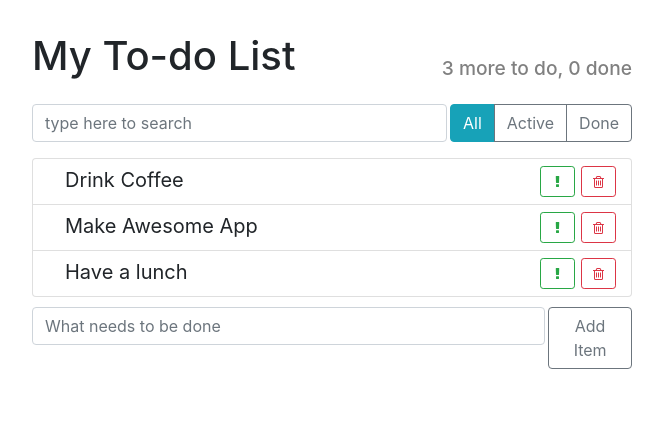
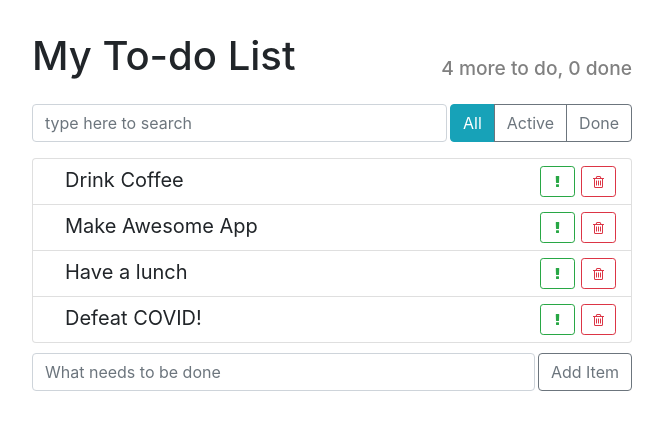
Before and after one commit to Xarizmo/Todo_Bura, a React (Create React App) app: page / in a window 1280 px wide. Shown: the top 430 px of the page, without its empty margins (308-971 px from the left). Built offline with nearby package versions, Linux system fonts and the light colour scheme.

Commit message:
#18-19 add filter & search functionality

```diff
--- a/package.json
+++ b/package.json
@@ -6,6 +6,7 @@
     "@testing-library/jest-dom": "^4.2.4",
     "@testing-library/react": "^9.5.0",
     "@testing-library/user-event": "^7.2.1",
+    "classnames": "^2.2.6",
     "react": "^16.13.1",
     "react-dom": "^16.13.1",
     "react-scripts": "3.4.1"
--- a/src/Components/App/App.js
+++ b/src/Components/App/App.js
@@ -3,8 +3,8 @@ import TodoList from "../TodoList/TodoList";
 import AppHeader from "../AppHeader/AppHeader";
 import SearchPanel from "../SearchPanel/SearchPanel";
 import ItemStatusFilter from "../ItemStatusFilter/ItemStatusFilter";
+import ItemAddForm from "../ItemAddForm/ItemAddForm";
 import './App.css'
-import ItemAddForm from "../ItemAddForm/ItemAddForm";
 
 export default class App extends Component {
 
@@ -14,8 +14,11 @@ export default class App extends Component {
     todoData: [
       this.createTodoItem('Drink Coffee'),
       this.createTodoItem('Make Awesome App'),
-      this.createTodoItem('Have a lunch')
-    ]
+      this.createTodoItem('Have a lunch'),
+      this.createTodoItem('Defeat COVID!')
+    ],
+    term: "",
+    filter: "all"
   };
 
   deleteItem = (id) => {
@@ -71,7 +74,7 @@ export default class App extends Component {
   }
 
   onToggleDone = (id) => {
-    this.setState(({ todoData }) => {
+    this.setState(({todoData}) => {
       return {
         todoData: this.toggleProperty(todoData, id, 'done')
       };
@@ -79,29 +82,61 @@ export default class App extends Component {
   };
 
   onToggleImportant = (id) => {
-    this.setState(({ todoData }) => {
+    this.setState(({todoData}) => {
       return {
         todoData: this.toggleProperty(todoData, id, 'important')
       };
     });
   };
 
+  onSearchChange = (term) => {
+    this.setState({ term })
+  };
+
+  onFilterChange = (filter) => {
+    this.setState({ filter })
+  };
+
+  search(items, term) {
+    if (term.length === 0) {
+      return items;
+    }
+    return items.filter((item) => {
+      return item.label.toLowerCase().indexOf(term.toLowerCase()) > -1;
+    })
+  }
+
+  filter(items, filter) {
+    switch (filter) {
+      case 'all':
+        return items;
+      case 'active':
+        return items.filter((item) => !item.done);
+      case 'done':
+        return items.filter((item) => item.done);
+      default:
+        return items;
+    }
+  }
 
   render() {
 
-    const { todoData } = this.state;
+    const { todoData, term, filter } = this.state;
+
+    const visibleItems = this.filter(this.search(todoData, term), filter);
     const doneCount = todoData.filter((el) => el.done).length;
     const todoCount = todoData.length - doneCount;
-
     return (
       <div className='todo-app'>
         <AppHeader toDo={todoCount} done={doneCount}/>
         <div className='top-panel d-flex'>
-          <SearchPanel/>
-          <ItemStatusFilter/>
+          <SearchPanel onSearchChange={this.onSearchChange}/>
+          <ItemStatusFilter
+            filter={filter}
+            onFilterChange={this.onFilterChange} />
         </div>
         <TodoList
-          todos={todoData}
+          todos={visibleItems}
           onDeleted={this.deleteItem}
           onToggleImportant={this.onToggleImportant}
           onToggleDone={this.onToggleDone}/>
--- a/src/Components/ItemAddForm/ItemAddForm.js
+++ b/src/Components/ItemAddForm/ItemAddForm.js
@@ -9,7 +9,7 @@ export default class ItemAddForm extends Component {
 
   onLabelChange = (e) => {
     this.setState({
-      label: e.target.value.toUpperCase()
+      label: e.target.value.slice(0, 1).toUpperCase() + e.target.value.slice(1)
     });
   };
 
@@ -31,7 +31,7 @@ export default class ItemAddForm extends Component {
                placeholder='What needs to be done'
                value={this.state.label} />
         <button
-          className='btn btn-outline-secondary'>
+          className='btn btn-outline-secondary col-auto'>
           Add Item
         </button>
       </form>
--- a/src/Components/ItemStatusFilter/ItemStatusFilter.js
+++ b/src/Components/ItemStatusFilter/ItemStatusFilter.js
@@ -3,18 +3,32 @@ import './ItemStatusFilter.css';
 
 export default class ItemStatusFilter extends Component {
 
+  buttons = [
+    {name: 'all', label: 'All'},
+    {name: 'active', label: 'Active'},
+    {name: 'done', label: 'Done'},
+  ];
+
   render() {
+
+    const { filter, onFilterChange } = this.props;
+
+    const buttons = this.buttons.map(({ name, label }) => {
+      const isActive = filter === name;
+      const clazz = isActive ? 'btn-info' : 'btn-outline-secondary';
+      return (
+        <button type='button'
+                className={`btn ${clazz}`}
+                key={name}
+                onClick={() => onFilterChange(name)}>
+          {label}
+        </button>
+      );
+    });
+
     return (
       <div className='btn-group'>
-        <button type='button'
-                className='btn btn-info'>All
-        </button>
-        <button type='button'
-                className='btn btn-outline-secondary'>Active
-        </button>
-        <button type='button'
-                className='btn btn-outline-secondary'>Done
-        </button>
+        {buttons}
       </div>
     );
   }
--- a/src/Components/SearchPanel/SearchPanel.js
+++ b/src/Components/SearchPanel/SearchPanel.js
@@ -1,12 +1,25 @@
-import React from "react";
+import React, { Component } from "react";
 import './SearchPanel.css';
 
-const SearchPanel = () => {
-  return (
-    <input type='text'
-      className='form-control search-input'
-      placeholder='type here to search' />
-  );
-};
+export default class SearchPanel extends Component {
 
-export default SearchPanel;
+  state = {
+    term: ''
+  };
+
+  onSearchChange = (e) => {
+    const term = e.target.value;
+    this.setState({ term });
+    this.props.onSearchChange(term);
+  };
+
+  render() {
+    return (
+      <input type='text'
+             className='form-control search-input'
+             placeholder='type here to search'
+             value={this.state.term}
+             onChange={this.onSearchChange} />
+    );
+  }
+}
--- a/src/Components/TodoListItem/TodoListItem.js
+++ b/src/Components/TodoListItem/TodoListItem.js
@@ -1,30 +1,28 @@
-import React, { Component } from 'react';
-
+import React, {Component} from 'react';
+import classNames from 'classnames';
 import './TodoListItem.css';
 
 export default class TodoListItem extends Component {
 
   render() {
-    const { label, onDeleted,
-            onToggleImportant,
-            onToggleDone,
-            important, done } = this.props;
+    const {
+      label, onDeleted,
+      onToggleImportant,
+      onToggleDone,
+      important, done
+    } = this.props;
 
-    let classNames = "todo-list-item";
-
-    if (done) {
-      classNames += ' done';
-    }
-
-    if (important) {
-      classNames += ' important';
-    }
+    let todoItemClasses = classNames({
+      "todo-list-item": true,
+      "done": done,
+      "important": important
+    });
 
     return (
-      <span className={classNames}>
+      <span className={todoItemClasses}>
         <span
           className='todo-list-item-label'
-          onClick={onToggleDone} >
+          onClick={onToggleDone}>
           {label}
         </span>
 
@@ -36,10 +34,9 @@ export default class TodoListItem extends Component {
 
         <button type="button"
                 className="btn btn-outline-success btn-sm float-right"
-                onClick={onToggleImportant} >
+                onClick={onToggleImportant}>
           <i className="fa fa-exclamation"/>
         </button>
-
       </span>
     );
   }
```
Also changed, not shown: src/Components/ItemAddForm/ItemAddForm.css (line endings or trailing spaces), 1 other file (tests, documents, lock files or other folders).
